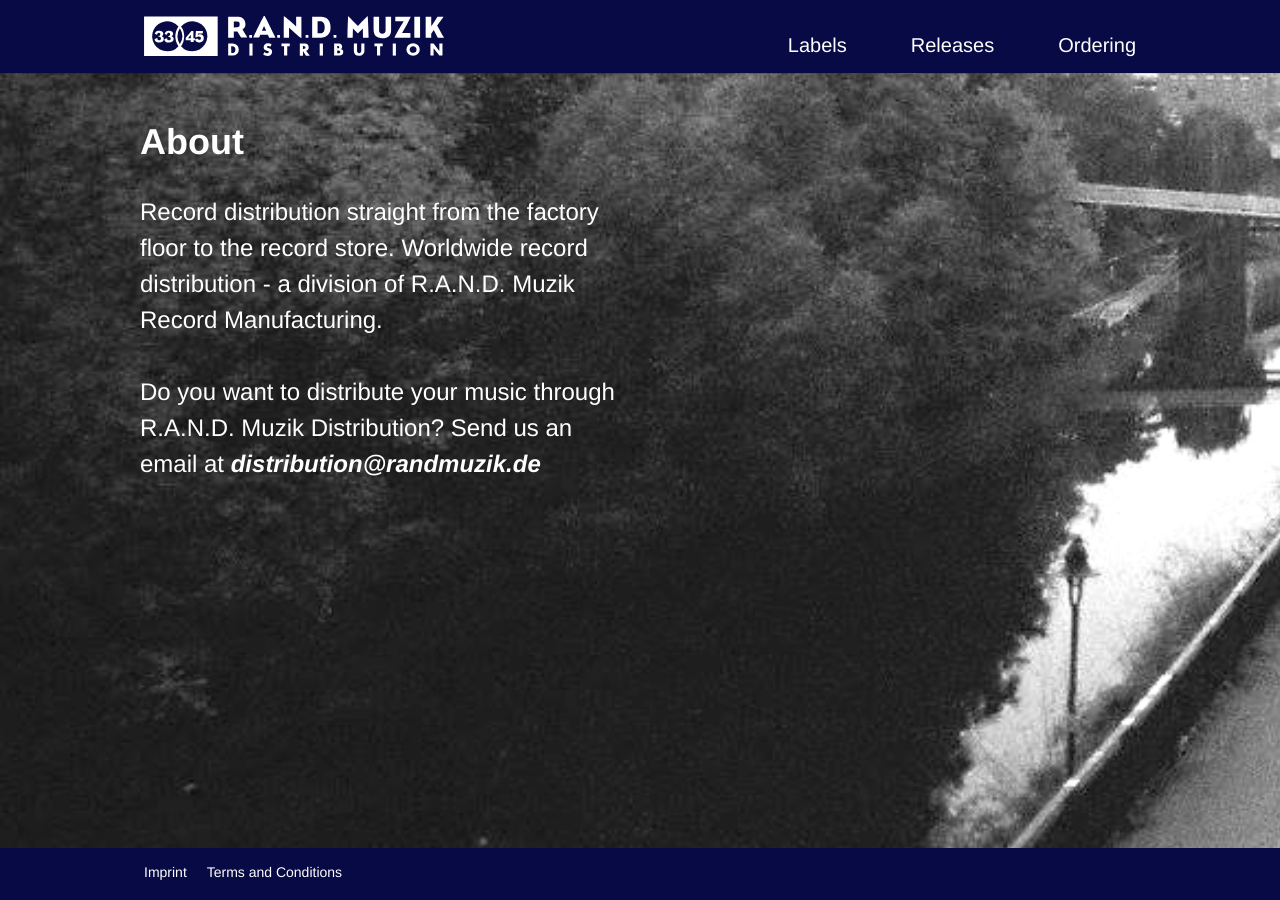
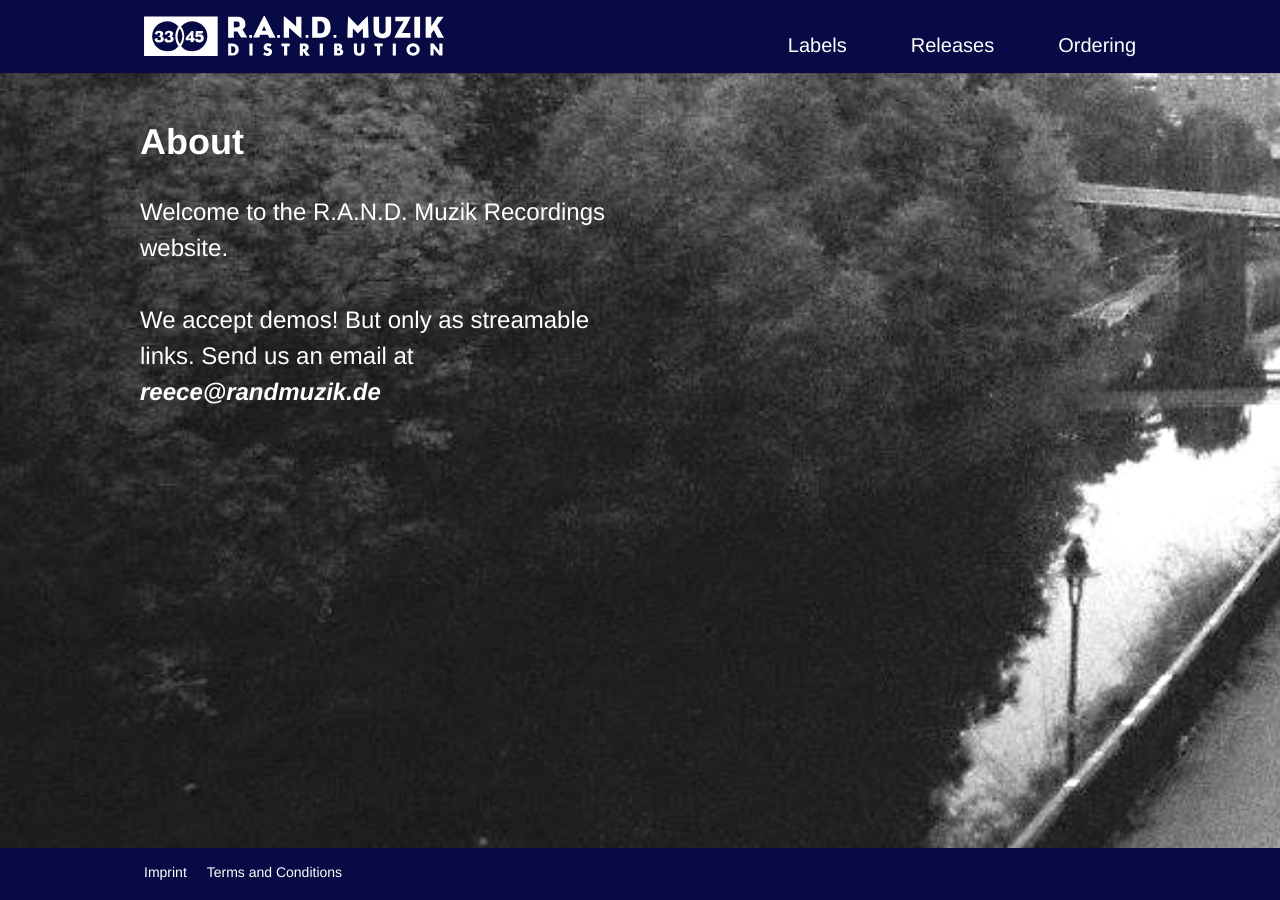
Before and after one commit to reecebwalker/randdistro, a Jekyll site: the page built from index.md, in a window 1280 px wide. Built offline with Jekyll 4.4.1, drawn with Linux system fonts in a browser that asks for light colours; nearby versions of some CDN libraries; library files that are not in the unit come from our copies.

Commit message:
Update index.md

```diff
--- a/index.md
+++ b/index.md
@@ -2,6 +2,6 @@
 layout: index
 class: index
 ---
-Record distribution straight from the factory floor to the record store. Worldwide record distribution - a division of R.A.N.D. Muzik Record Manufacturing.
+Welcome to the R.A.N.D. Muzik Recordings website.
 
-Do you want to distribute your music through R.A.N.D. Muzik Distribution? Send us an email at [distribution@randmuzik.de](mailto:distribution@randmuzik.de])
+We accept demos! But only as streamable links. Send us an email at [reece@randmuzik.de](mailto:reece@randmuzik.de])
```
